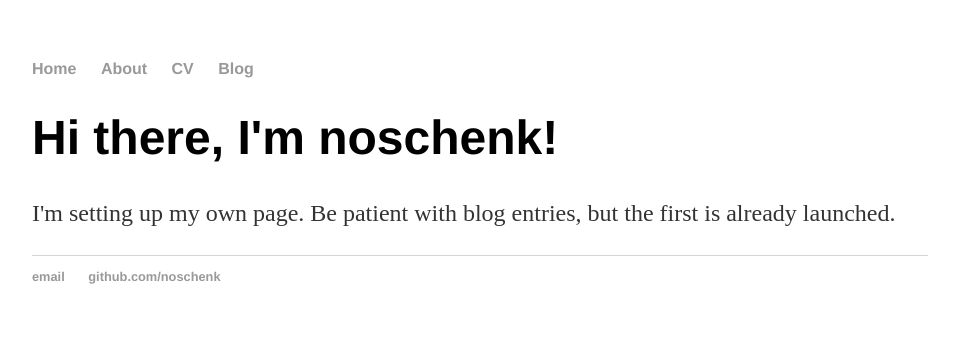
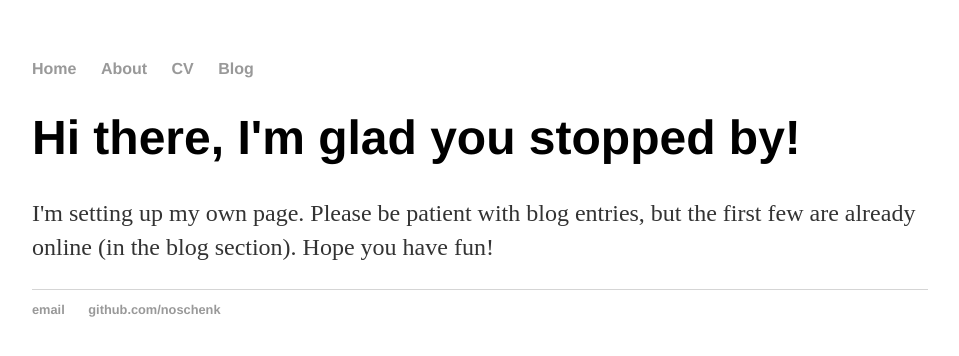
Before and after one commit to noschenk/noschenk.github.io, a Jekyll site: the page built from index.html, in a window 1280 px wide. Shown: the top 356 px of the page, without its empty margins (160-1119 px from the left). Built offline with Jekyll 4.4.1, drawn with Linux system fonts in a browser that asks for light colours.

Commit message:
updated welcome message

```diff
--- a/index.html
+++ b/index.html
@@ -3,6 +3,6 @@ layout: default
 title: noschenk likes bioinfoinfo
 ---
 <div class="blurb">
-	<h1>Hi there, I'm noschenk!</h1>
-	<p>I'm setting up my own page. Be patient with blog entries, but the first is already launched.</p>
+	<h1>Hi there, I'm glad you stopped by!</h1>
+	<p>I'm setting up my own page. Please be patient with blog entries, but the first few are already online (in the blog section). Hope you have fun!</p>
 </div><!-- /.blurb -->
```
